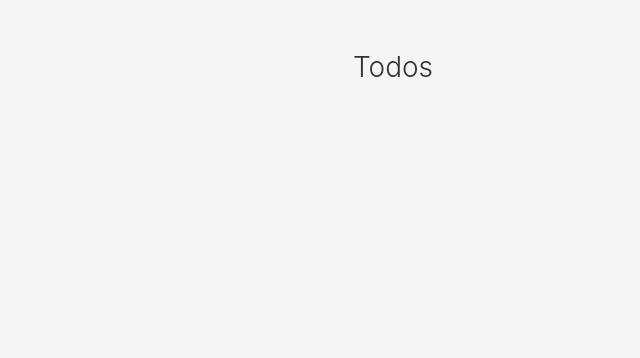
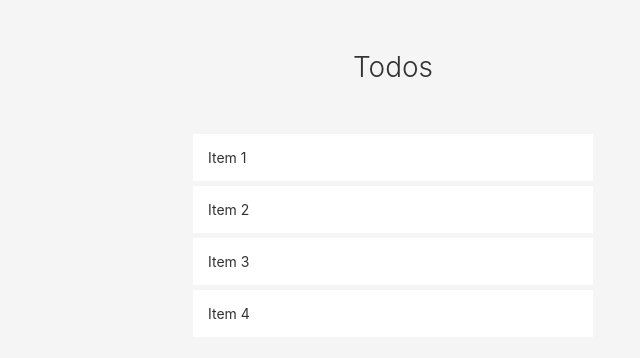
Before and after one commit to PiusFaucus-Projects/Interactive-todo-list, an Angular app: page / in a window 1280 px wide. Shown: the top 358 px of the page, without its empty margins (247-887 px from the left). Built offline with nearby package versions, Linux system fonts and the light colour scheme.

Commit message:
auto-commit-agent

```diff
--- a/src/app/todo-list/todo-list.component.ts
+++ b/src/app/todo-list/todo-list.component.ts
@@ -10,7 +10,7 @@ import {TODOS} from '../todos';
   styleUrls: ['./todo-list.component.css']
 })
 export class TodoListComponent implements OnInit {
-  @Input()
+  todos = TODOS;
 
   constructor() {
   }
```
